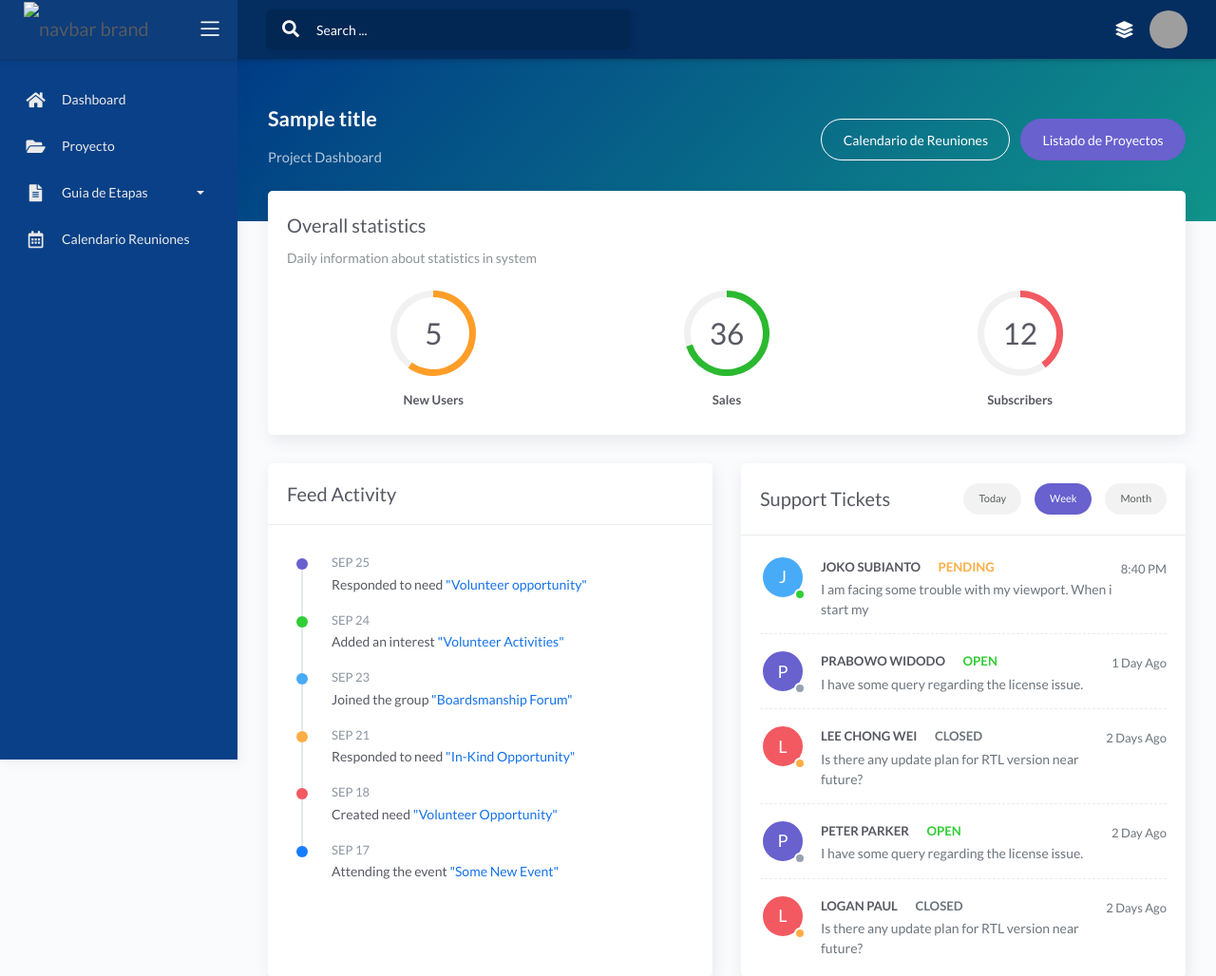
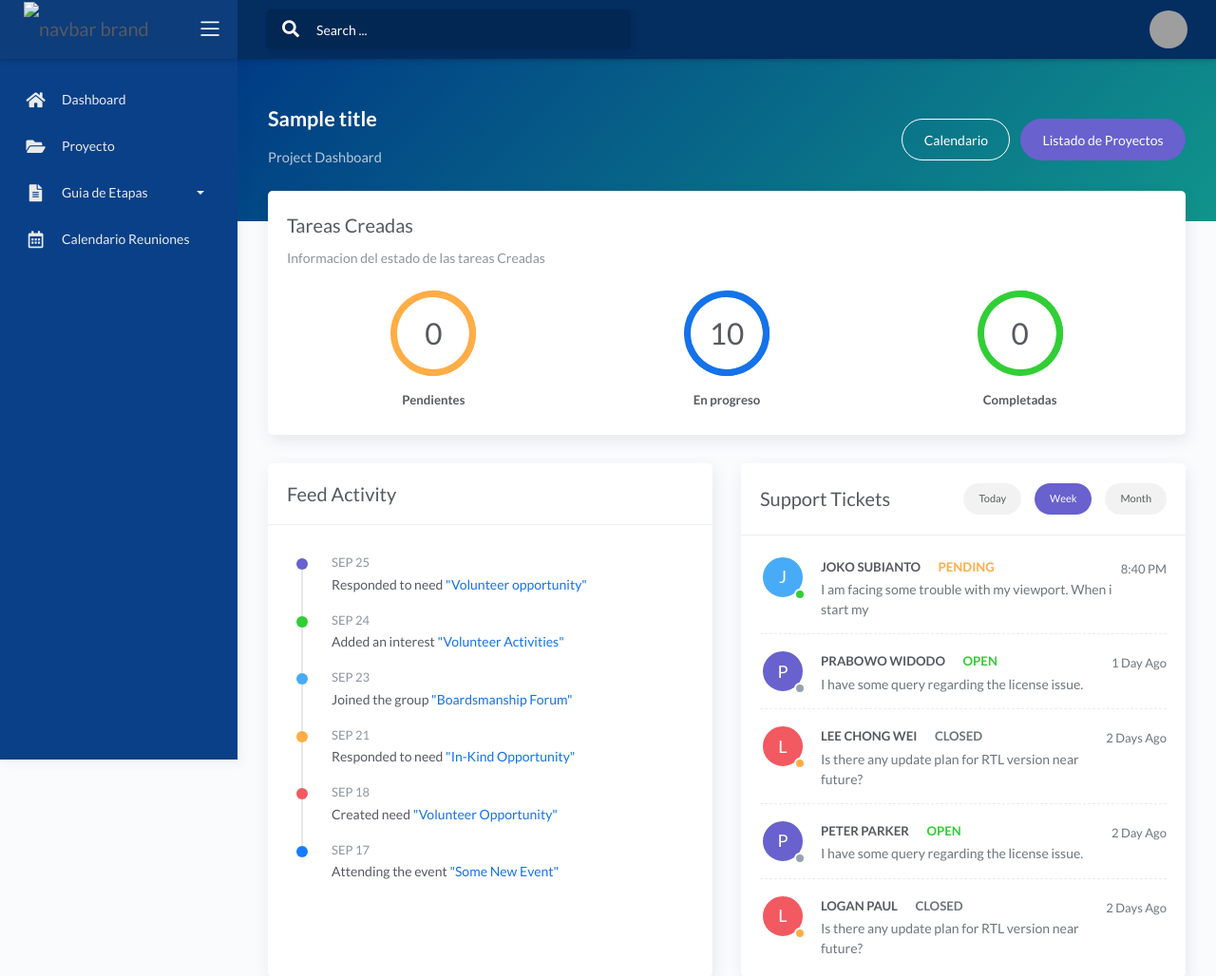
Before and after one commit to StepheFlash/DjangoProject, a Django app: template myapp/templates/index.html in a window 1280 px wide. Shown: the top 1028 px of the page at 95% size. Run offline with Django 5.2, Linux system fonts and the light colour scheme; the template is opened without the code that fills it: most values are stand-ins (such as "Sample title", 1, 10 or a date in 2020); some libraries are stand-ins or nearby versions; grey boxes are pictures that could not be loaded.

Commit message:
Cambio dashboard v1.0

```diff
--- a/myapp/templates/index.html
+++ b/myapp/templates/index.html
@@ -12,7 +12,7 @@
                 <h5 class="text-white op-7 mb-2">Project Dashboard</h5>
             </div>
             <div class="ml-md-auto py-2 py-md-0">
-                <a href="{% url 'calendar' %}" class="btn btn-white btn-border btn-round mr-2">Calendario de Reuniones</a>
+                <a href="{% url 'calendar' %}" class="btn btn-white btn-border btn-round mr-2" >Calendario</a>
                 <a href="{% url 'projects' %}" class="btn btn-secondary btn-round">Listado de Proyectos</a>
             </div>
         </div>
@@ -23,20 +23,23 @@
         <div class="col-md-12">
             <div class="card full-height">
                 <div class="card-body">
-                    <div class="card-title">Overall statistics</div>
-                    <div class="card-category">Daily information about statistics in system</div>
+                    <div class="card-title">Tareas Creadas</div>
+                    <div class="card-category">Informacion del estado de las tareas Creadas</div>
                     <div class="d-flex flex-wrap justify-content-around pb-2 pt-4">
                         <div class="px-2 pb-2 pb-md-0 text-center">
-                            <div id="circles-1"></div>
-                            <h6 class="fw-bold mt-3 mb-0">New Users</h6>
+                            <div id="circles-task-pending"></div>
+                            <h6 class="fw-bold mt-3 mb-0">Pendientes</h6>
+                            <span id="task-pending" style="display: none;">{{stats_task.earring}}</span>
                         </div>
                         <div class="px-2 pb-2 pb-md-0 text-center">
-                            <div id="circles-2"></div>
-                            <h6 class="fw-bold mt-3 mb-0">Sales</h6>
+                            <div id="circles-task-in-progress"></div>
+                            <h6 class="fw-bold mt-3 mb-0">En progreso</h6>
+                            <span id="task-inprogress" style="display: none;">{{stats_task.in_progress}}</span>
                         </div>
                         <div class="px-2 pb-2 pb-md-0 text-center">
-                            <div id="circles-3"></div>
-                            <h6 class="fw-bold mt-3 mb-0">Subscribers</h6>
+                            <div id="circles-task-completed"></div>
+                            <h6 class="fw-bold mt-3 mb-0">Completadas</h6>
+                            <span id="task-completed" style="display: none;">{{stats_task.completed}}</span>
                         </div>
                     </div>
                 </div>
@@ -44,63 +47,7 @@
         </div>
 
     </div>
-    <!-- <div class="row">
-        <div class="col-md-8">
-            <div class="card">
-                <div class="card-header">
-                    <div class="card-head-row">
-                        <div class="card-title">User Statistics</div>
-                        <div class="card-tools">
-                            <a href="#" class="btn btn-info btn-border btn-round btn-sm mr-2">
-                                <span class="btn-label">
-                                    <i class="fa fa-pencil"></i>
-                                </span>
-                                Export
-                            </a>
-                            <a href="#" class="btn btn-info btn-border btn-round btn-sm">
-                                <span class="btn-label">
-                                    <i class="fa fa-print"></i>
-                                </span>
-                                Print
-                            </a>
-                        </div>
-                    </div>
-                </div>
-                <div class="card-body">
-                    <div class="chart-container" style="min-height: 375px">
-                        <canvas id="statisticsChart"></canvas>
-                    </div>
-                    <div id="myChartLegend"></div>
-                </div>
-            </div>
-        </div>
-        <div class="col-md-4">
-            <div class="card card-primary">
-                <div class="card-header">
-                    <div class="card-title">Daily Sales</div>
-                    <div class="card-category">March 25 - April 02</div>
-                </div>
-                <div class="card-body pb-0">
-                    <div class="mb-4 mt-2">
-                        <h1>$4,578.58</h1>
-                    </div>
-                    <div class="pull-in">
-                        <canvas id="dailySalesChart"></canvas>
-                    </div>
-                </div>
-            </div>
-            <div class="card">
-                <div class="card-body pb-0">
-                    <div class="h1 fw-bold float-right text-warning">+7%</div>
-                    <h2 class="mb-2">213</h2>
-                    <p class="text-muted">Transactions</p>
-                    <div class="pull-in sparkline-fix">
-                        <div id="lineChart"></div>
-                    </div>
-                </div>
-            </div>
-        </div>
-    </div> -->
+
     <div class="row">
         <div class="col-md-6">
             <div class="card full-height">
@@ -227,4 +174,5 @@
         </div>
     </div>
 </div>
+
 {% endblock %}
--- a/myapp/templates/layouts/principalMenu.html
+++ b/myapp/templates/layouts/principalMenu.html
@@ -79,7 +79,10 @@
 								<i class="fa fa-search"></i>
 							</a>
 						</li>
-						<li class="nav-item dropdown hidden-caret">
+						<!--
+						***************Boton de menu de acceso  rapido***************
+						-->
+						<!-- <li class="nav-item dropdown hidden-caret">
 							<a class="nav-link" data-toggle="dropdown" href="#" aria-expanded="false">
 								<i class="fas fa-layer-group"></i>
 							</a>
@@ -131,7 +134,7 @@
 									</div>
 								</div>
 							</div>
-						</li>
+						</li> -->
 						<li class="nav-item dropdown hidden-caret">
 							<a class="dropdown-toggle profile-pic" data-toggle="dropdown" href="#"
 								aria-expanded="false">
@@ -326,13 +329,13 @@
 	<script src="{% static '/assets/js/demo.js' %}"></script> -->
 	<script>
 		Circles.create({
-			id: 'circles-1',
+			id: 'circles-task-pending',
 			radius: 45,
 			value: 60,
 			maxValue: 100,
 			width: 7,
-			text: 5,
-			colors: ['#f1f1f1', '#FF9E27'],
+			text: parseInt(document.getElementById('task-pending').textContent) || '0',
+			colors: ['#ffad46  ', '#ffad46 '],
 			duration: 400,
 			wrpClass: 'circles-wrp',
 			textClass: 'circles-text',
@@ -341,13 +344,13 @@
 		})
 
 		Circles.create({
-			id: 'circles-2',
+			id: 'circles-task-in-progress',
 			radius: 45,
 			value: 70,
 			maxValue: 100,
 			width: 7,
-			text: 36,
-			colors: ['#f1f1f1', '#2BB930'],
+			text: parseInt(document.getElementById('task-inprogress').textContent) || '0',
+			colors: ['#1572e8', '#1572e8'],
 			duration: 400,
 			wrpClass: 'circles-wrp',
 			textClass: 'circles-text',
@@ -356,13 +359,13 @@
 		})
 
 		Circles.create({
-			id: 'circles-3',
+			id: 'circles-task-completed',
 			radius: 45,
 			value: 40,
 			maxValue: 100,
 			width: 7,
-			text: 12,
-			colors: ['#f1f1f1', '#F25961'],
+			text: parseInt(document.getElementById('task-completed').textContent) || '0',
+			colors: ['#31ce36 ', '#31ce36 '],
 			duration: 400,
 			wrpClass: 'circles-wrp',
 			textClass: 'circles-text',
--- a/myapp/templates/projects/project_edit.html
+++ b/myapp/templates/projects/project_edit.html
@@ -28,9 +28,9 @@
                     placeholder="Tema de investigación" value="{{project.tema_investigacion}}">
             </div>
         </div>
-        <div class="col-sm-12">
+        <!-- <div class="col-sm-12">
             <p class="small">Integrante {{forloop.counter}}</p>
-        </div>
+        </div> -->
         <!-- <div class="col-sm-12">
             <div class="table-responsive">
                 <table id="list-members-project" class="display table table-striped table-hover">
--- a/mysite/settings.py
+++ b/mysite/settings.py
@@ -30,12 +30,15 @@ BASE_DIR = Path(__file__).resolve().parent.parent
 SECRET_KEY = os.environ.get('SECRET_KEY', default='your secret key')
 
 # SECURITY WARNING: don't run with debug turned on in production!
-DEBUG = os.environ.get('DEBUG', 'False') == 'True'
+#DEBUG = 'RENDER' not in os.environ
+
+DEBUG = True
 
 # ALLOWED_HOSTS configuration
 ALLOWED_HOSTS = [
     'localhost',
     'djangoproject-production-a73a.up.railway.app',
+    '127.0.0.1'
 ]
 
 CSRF_TRUSTED_ORIGINS = [
```
Also changed, not shown: myapp/views.py (+19 -1 lines).
